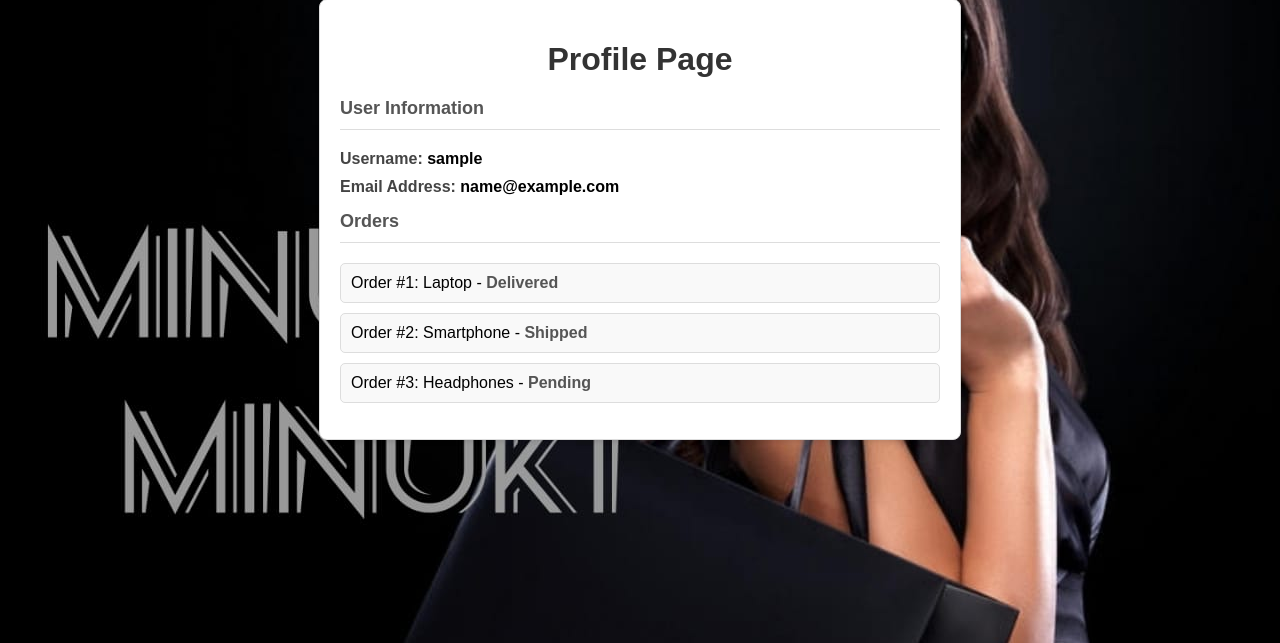
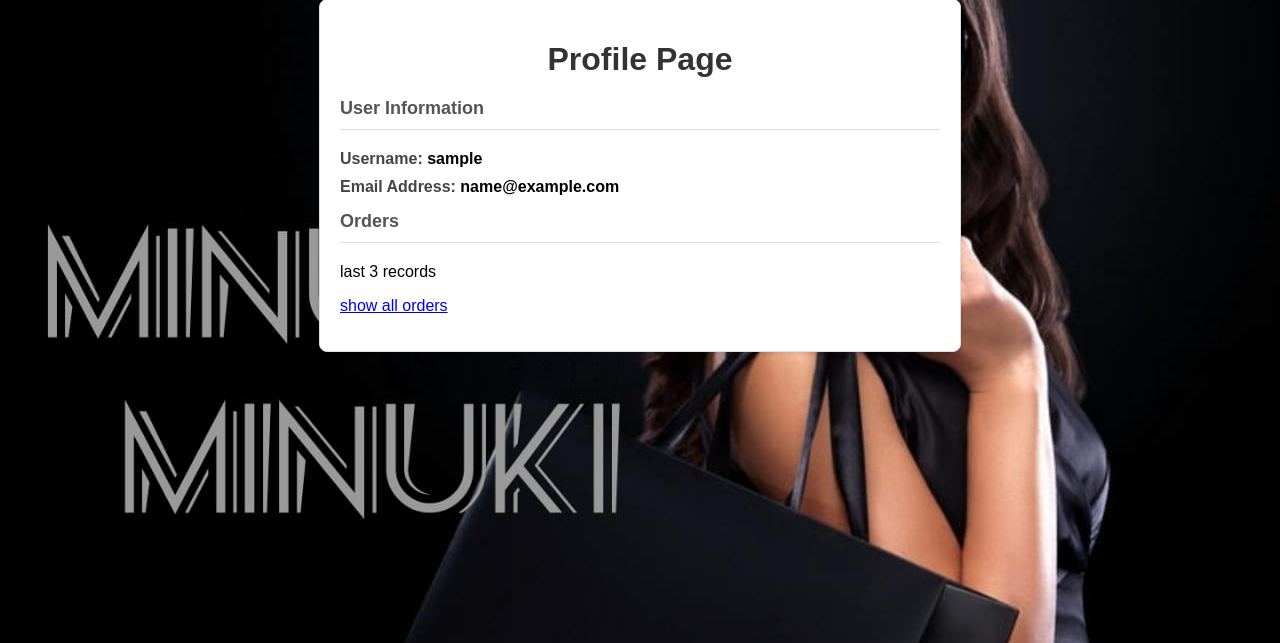
Before and after one commit to thirumurug0xan/shopesite, a Flask app: page /profile in a window 1280 px wide. Shown: the part 83-726 px from the top of the page. Run offline with Flask 3, Linux system fonts and the light colour scheme; the visitor is signed in with stand-in values (Sample User, id 1); data that the repository does not hold is empty; some libraries are stand-ins or nearby versions.

Commit message:
modified:   app.py 	new file:   templates/admin_orders.html 	modified:   templates/profile.html

```diff
--- a/app.py
+++ b/app.py
@@ -178,7 +178,13 @@ def buy_product():
         address = request.json.get('address')
    ))
    cursor.connection.commit()
-   return jsonify(confirmation='working')
+   return jsonify(confirmation='sucessful')
+
+@app.route('/admin/portal/orders')
+def admin_orders():
+  cursor = mysql.connection.cursor(MySQLdb.cursors.DictCursor)
+  cursor.execute('select * from orders;')
+  return render_template('/admin_orders.html',orders=cursor.fetchall())
 
 @app.route('/admin',methods=['GET','POST'])
 @app.route("/admin/login",methods=['GET','POST'])
@@ -326,8 +332,13 @@ def profile():
    products_tuble = cursor.fetchone()
    user= products_tuble.get('user_name')
    email=products_tuble.get('email')
+   cursor.execute('select * from orders where ordered_user = \'{user_name}\''.format(user_name=user))
+   orders = cursor.fetchall()
    cursor.close()
-   return render_template('/profile.html',user_name=user,user_email=email)
+   return render_template('/profile.html',user_name=user,user_email=email,orders=orders)
+@app.route('/profile/all/orders')
+def profile_all_orders():
+   return render_template('/loading')
 
 def unauthorized():
    return render_template('/unauthorized.html'),401
--- a/templates/profile.html
+++ b/templates/profile.html
@@ -12,11 +12,16 @@
         </div>
         <div class="orders">
             <h2 class="profile_h2">Orders</h2>
+            <p style="color: black;">last 3 records</p>
             <ul id="orders-list">
-                <li style="color:black">Order #1: Laptop - <strong>Delivered</strong></li>
-                <li style="color:black">Order #2: Smartphone - <strong>Shipped</strong></li>
-                <li style="color:black">Order #3: Headphones - <strong>Pending</strong></li>
+                {% for order in orders[-3:]%}
+                <li style="color:black">Order #{{order.get('order_id')}}: {{order.get('ordered_product')}} - <strong>&dollar;{{order.get('tol_prize')}}</strong></li>
+                {%endfor%}
+                <a href="/profile/all/orders">show all orders</aa>
             </ul>
         </div>
     </div>
+
+    <!-- <li style="color:black">Order #2: Smartphone - <strong>Shipped</strong></li>
+    <li style="color:black">Order #3: Headphones - <strong>Pending</strong></li> -->
 {%endblock%}
```
Also changed, not shown: templates/admin_orders.html (added, +70 -0 lines).
